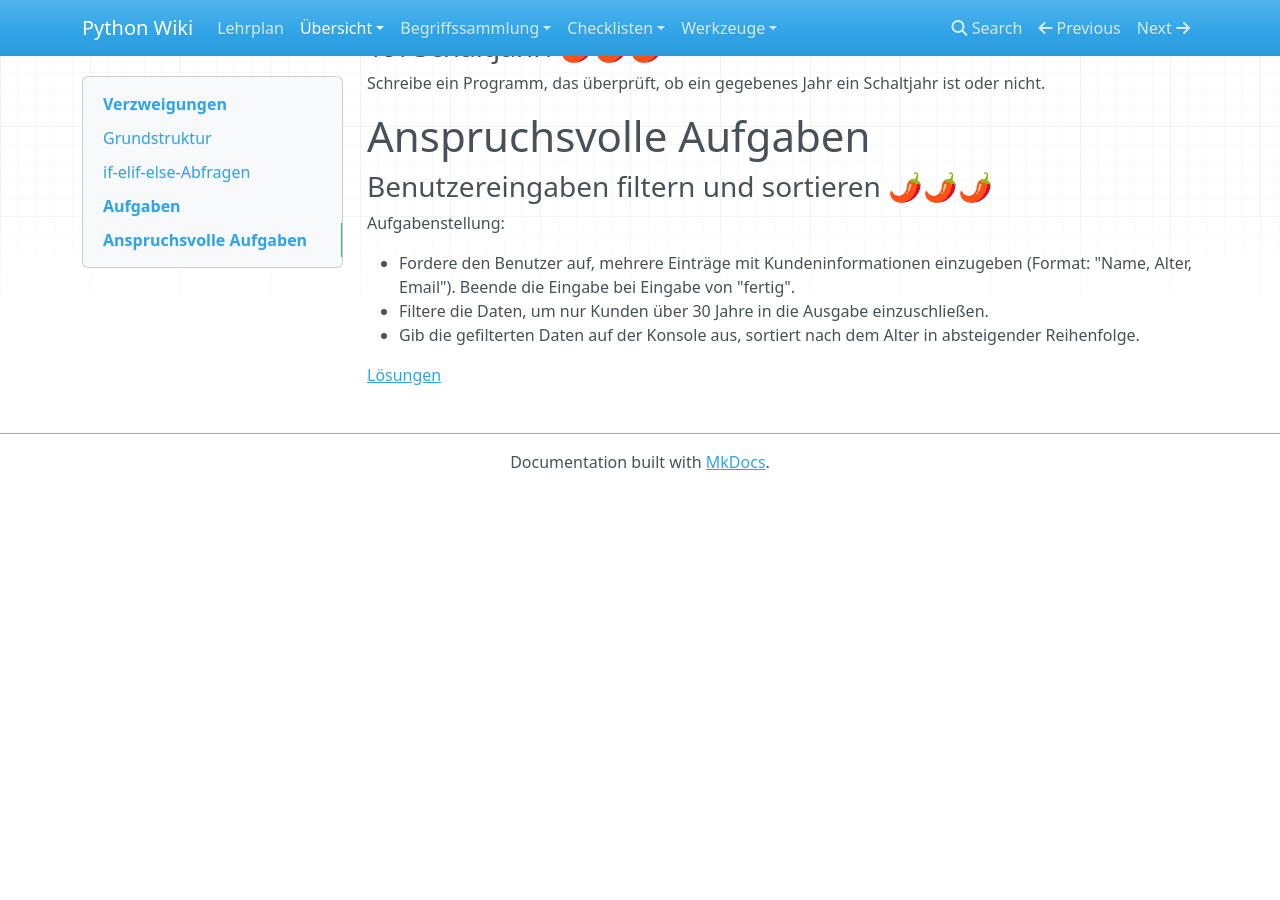
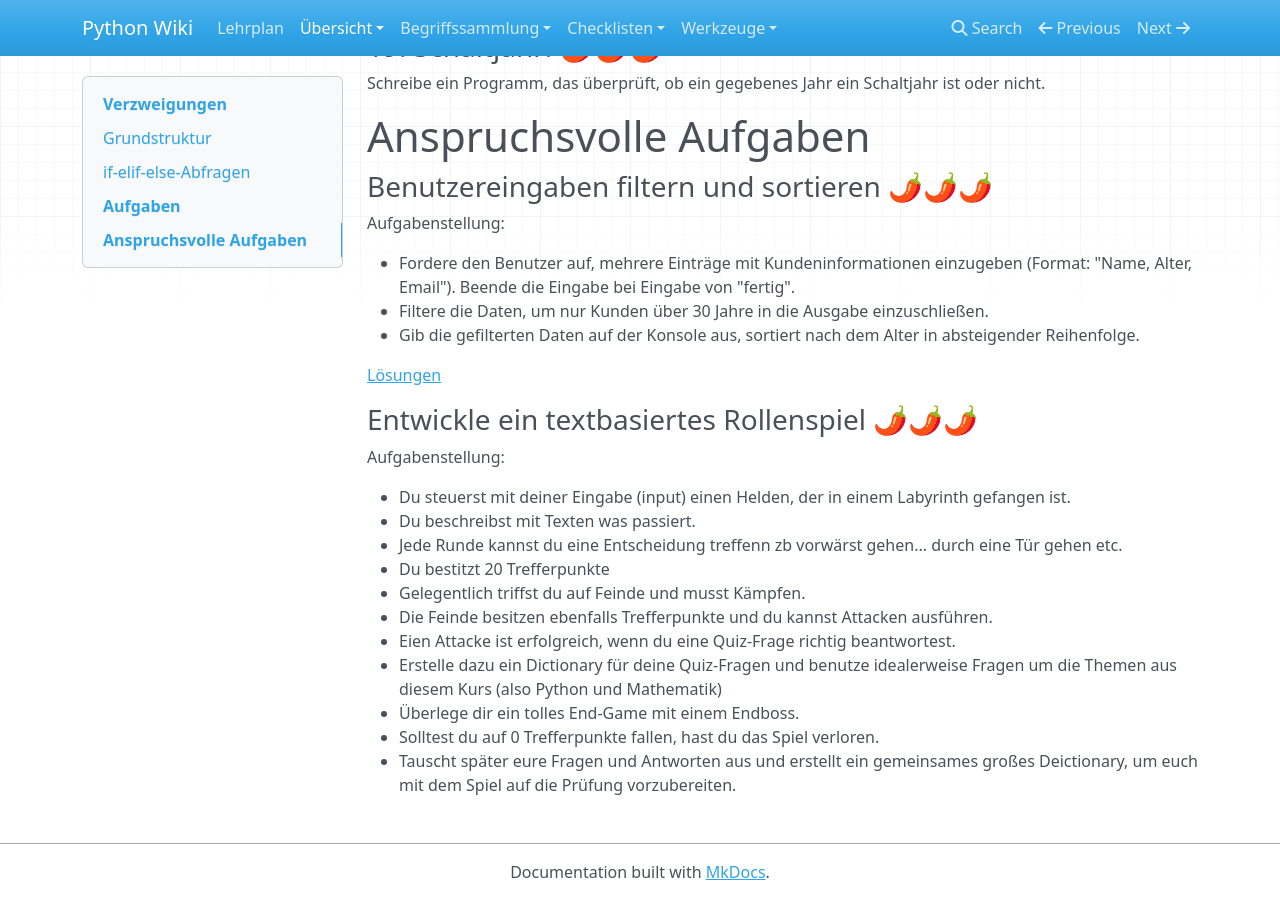
Before and after one commit to kevinsuelzle/Python_Wiki, an MkDocs documentation site: the page built from docs/lehrplan/python_grundlagen/if_elif_else/if_elif_else.md, in a window 1280 px wide and 900 px high, scrolled down 4010 px. Built offline with MkDocs 1.6.1, drawn with Linux system fonts in a browser that asks for light colours; nearby versions of some CDN libraries; before the commit the page ends 4500 px from its top, so only the background shows below that.

Commit message:
Übungsaufgabe Verzweigungen: Rollenspiel

```diff
--- a/docs/lehrplan/python_grundlagen/if_elif_else/if_elif_else.md
+++ b/docs/lehrplan/python_grundlagen/if_elif_else/if_elif_else.md
@@ -174,3 +174,20 @@ die Eingabe bei Eingabe von "fertig".
 
 
 [Lösungen](solutions.md)
+
+
+### **Entwickle ein textbasiertes Rollenspiel** 🌶️️🌶️️🌶️️
+
+Aufgabenstellung:
+
+- Du steuerst mit deiner Eingabe (input) einen Helden, der in einem Labyrinth gefangen ist.
+- Du beschreibst mit Texten was passiert.
+- Jede Runde kannst du eine Entscheidung treffenn zb vorwärst gehen... durch eine Tür gehen etc.
+- Du bestitzt 20 Trefferpunkte
+- Gelegentlich triffst du auf Feinde und musst Kämpfen.
+- Die Feinde besitzen ebenfalls Trefferpunkte und du kannst Attacken ausführen.
+- Eien Attacke ist erfolgreich, wenn du eine Quiz-Frage richtig beantwortest.
+- Erstelle dazu ein Dictionary für deine Quiz-Fragen und benutze idealerweise Fragen um die Themen aus diesem Kurs (also Python und Mathematik)
+- Überlege dir ein tolles End-Game mit einem Endboss.
+- Solltest du auf 0 Trefferpunkte fallen, hast du das Spiel verloren.
+- Tauscht später eure Fragen und Antworten aus und erstellt ein gemeinsames großes Deictionary, um euch mit dem Spiel auf die Prüfung vorzubereiten.
```
